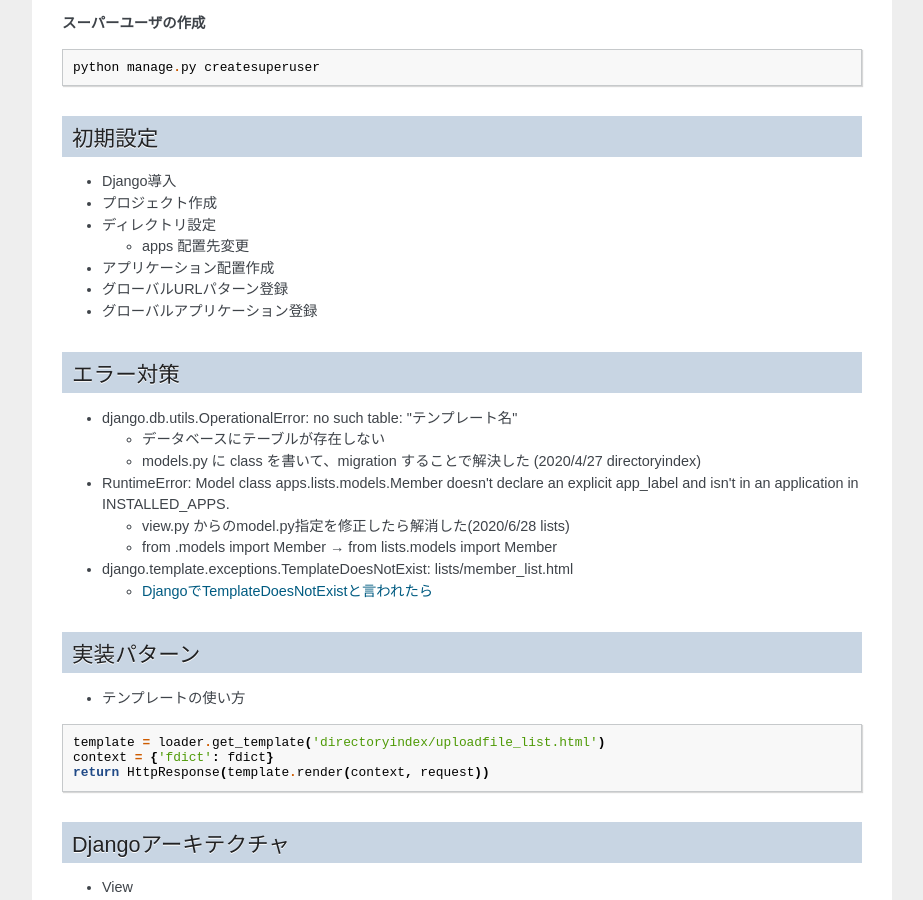
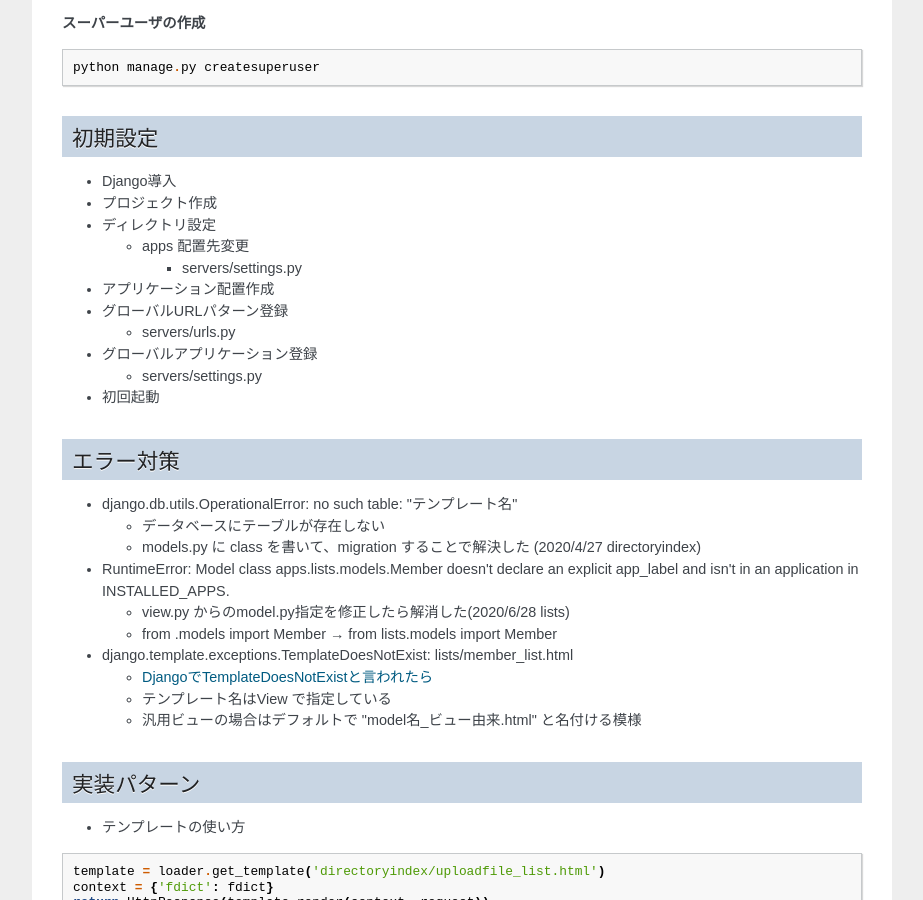
Before and after one commit to yuyuyu0706/sphinx, a Sphinx documentation site: the page built from django/source/work/page01.rst, in a window 1280 px wide and 900 px high, scrolled down 2322 px. Shown: the whole window, without its empty margins (198-1121 px from the left). Built offline with Sphinx 7.4.7, drawn with Linux system fonts in a browser that asks for light colours; pages that are not in the unit, such as notebooks, are missing from menus.

Commit message:
auto commit

```diff
--- a/django/source/work/page01.rst
+++ b/django/source/work/page01.rst
@@ -159,9 +159,18 @@ Django 環境の構築
 
   * apps 配置先変更
 
+    * servers/settings.py
+
 * アプリケーション配置作成
 * グローバルURLパターン登録
+
+  * servers/urls.py
+
 * グローバルアプリケーション登録
+
+  * servers/settings.py
+
+* 初回起動
 
 エラー対策
 =======================
@@ -179,7 +188,8 @@ Django 環境の構築
 * django.template.exceptions.TemplateDoesNotExist: lists/member_list.html
 
   * `DjangoでTemplateDoesNotExistと言われたら <https://udomomo.hatenablog.com/entry/2018/08/14/234153>`_
-
+  * テンプレート名はView で指定している
+  * 汎用ビューの場合はデフォルトで "model名_ビュー由来.html" と名付ける模様
 
 実装パターン
 =====================
```
